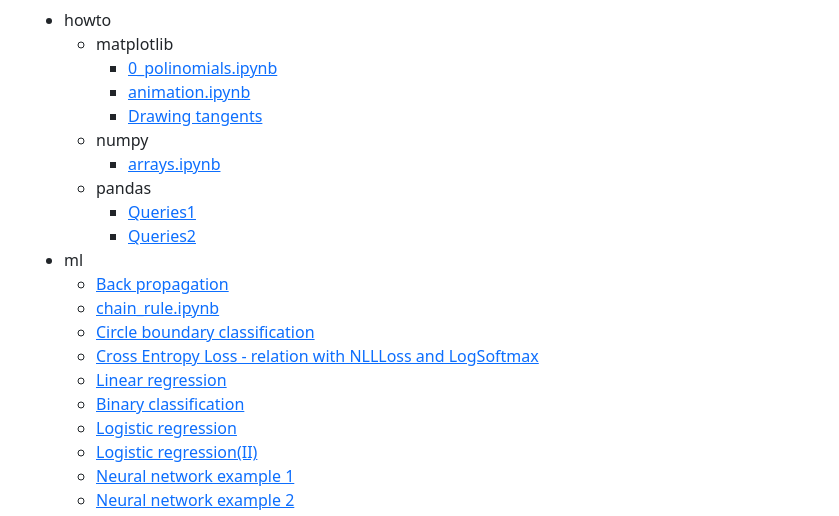
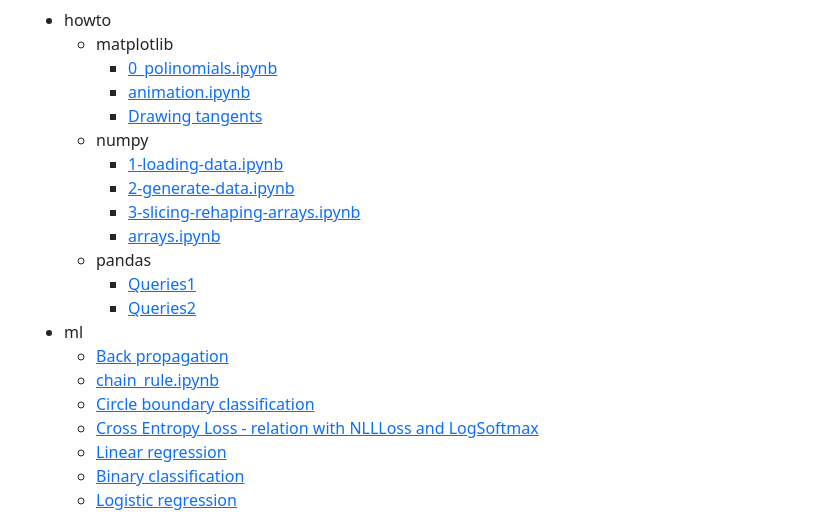
Before and after one commit to mihai2014/mihai2014.github.io, a plain HTML site: page index.html in a window 1280 px wide. Shown: the part 283-799 px from the top of the page, without its empty margins (50-889 px from the left). Drawn offline with nearby package versions, Linux system fonts and the light colour scheme.

Commit message:
new numpy pages

```diff
--- a/index.html
+++ b/index.html
@@ -43,6 +43,9 @@
 </ul>
 <li>numpy</li>
 <ul>
+<li><a href="https://nbviewer.jupyter.org/github/mihai2014/mihai2014.github.io/blob/master/howto/numpy/1-loading-data.ipynb" target="_blank" rel="noopener noreferrer">1-loading-data.ipynb</a></li>
+<li><a href="https://nbviewer.jupyter.org/github/mihai2014/mihai2014.github.io/blob/master/howto/numpy/2-generate-data.ipynb" target="_blank" rel="noopener noreferrer">2-generate-data.ipynb</a></li>
+<li><a href="https://nbviewer.jupyter.org/github/mihai2014/mihai2014.github.io/blob/master/howto/numpy/3-slicing-rehaping-arrays.ipynb" target="_blank" rel="noopener noreferrer">3-slicing-rehaping-arrays.ipynb</a></li>
 <li><a href="https://nbviewer.jupyter.org/github/mihai2014/mihai2014.github.io/blob/master/howto/numpy/arrays.ipynb" target="_blank" rel="noopener noreferrer">arrays.ipynb</a></li>
 </ul>
 <li>pandas</li>
@@ -88,6 +91,8 @@
 <!--end topics-->
 
 
+
+
   <br><br>
   <p><a href="dj.html">Web development</a></p>
   <p><a href="https://mihaicorciu.ro">Django/Python & front-end</a></p>
```
Also changed, not shown: index2.html (+5 -0 lines), 5 other files.
